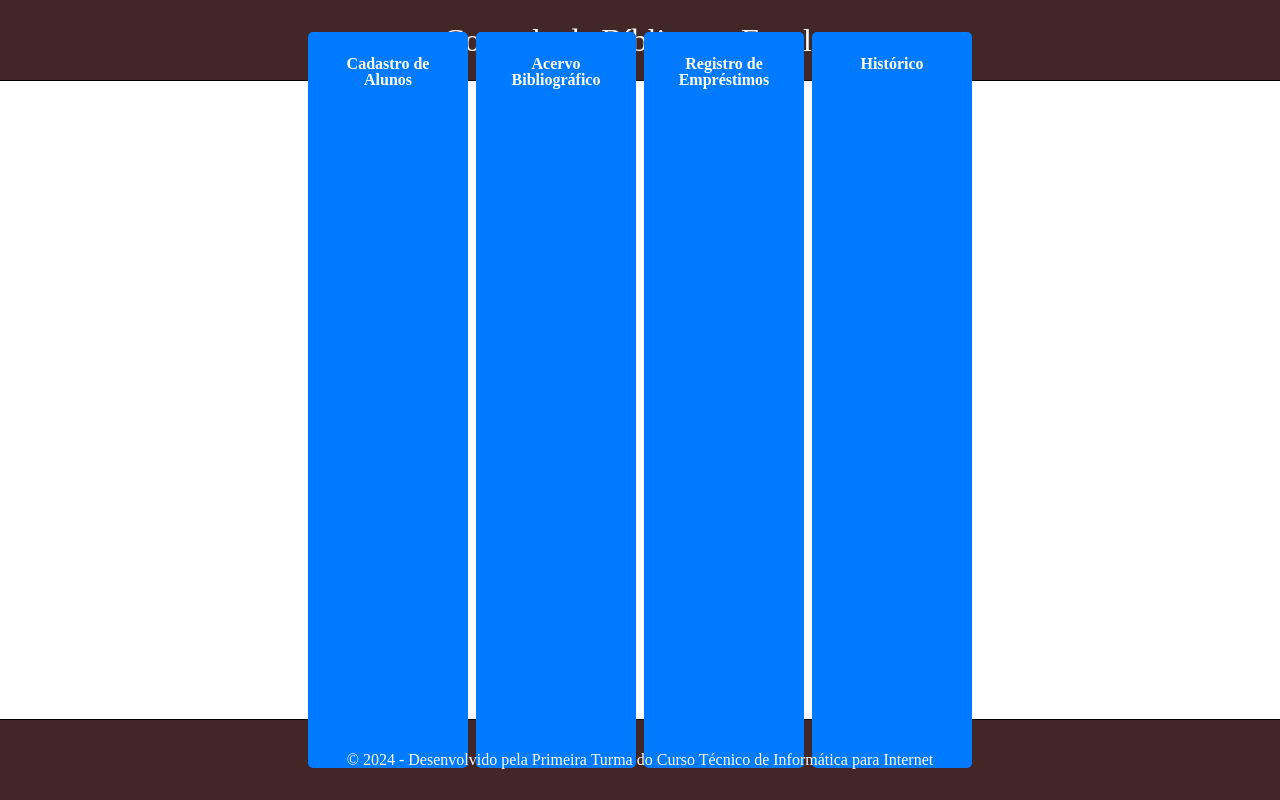
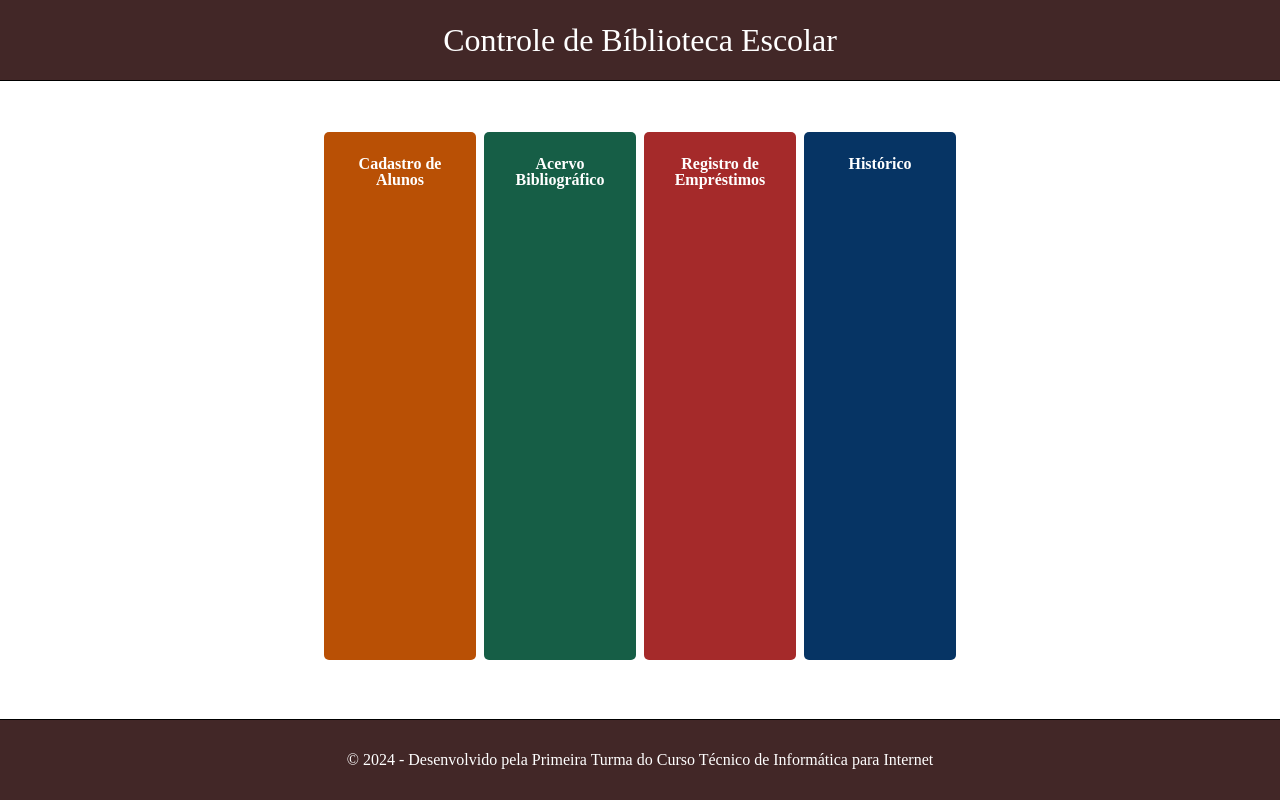
Before and after one commit to R31ARTHUR/biblioteca1, a Flask app: page / in a window 1280 px wide. Run offline with Flask 3, Linux system fonts and the light colour scheme.

Commit message:
estilizando menu

```diff
--- a/static/style.css
+++ b/static/style.css
@@ -1,5 +1,4 @@
 @import url(./reset.css);
-
 body {
     /* display: flex;
     flex-direction: column; */
@@ -22,7 +21,6 @@ h1 {
 nav {
     display: flex;
     flex-direction: column;
-    justify-content: center;
     align-items: center;
     border-top: solid 1px #000;
     border-bottom: solid 1px #000;
@@ -34,12 +32,19 @@ nav ul {
     display: flex;
     flex-direction: row;
     gap: .5rem;
+    height: 100%;
+    margin-top: 4%;
+}
+
+nav ul li{
+    flex: 1;
+    display: flex;
+    align-items: stretch;
 }
 
 nav ul li a {
-    display: inline-block; /* Faz com que a tag se comporte como um elemento em bloco, ajustável */
+    display: block; /* Muda para block para comportar altura responsiva */
     padding: 1.5rem;
-    background-color: #007bff;
     color: #fff;
     text-align: center;
     text-decoration: none;
@@ -47,16 +52,32 @@ nav ul li a {
     font-size: 1rem;
     font-weight: bold;
     border: none;
-    width: 10rem;
-    height: 46rem;
-    transition: background-color 0.3s ease; /* Animação suave ao passar o mouse */
+    width: 9.5rem;
+    height: 90%; /* Altura inicial menor para simular um livro fechado */
+    transition: all 0.5s ease; /* Transição suave para tamanho e escala */
 }
 
 nav ul li a:hover {
-    background-color: #0056b3; /* Cor de fundo ao passar o mouse */
+    transform: scale(1.1); /* Aumenta a largura e altura sem afetar os outros elementos */
+    font-size: 1.2rem;
     cursor: pointer; /* Mostra o cursor de mão */
 }
 
+#cadastro {
+    background-color: #b95005;
+}
+
+#acervo {
+    background-color: #165e46;
+}
+
+#emprestados {
+    background-color: #a52a2a;
+}
+
+#historico {
+    background-color: #063464;
+}
 footer {
     text-align: center;
     height: 10vh;
--- a/templates/index.html
+++ b/templates/index.html
@@ -12,10 +12,10 @@
         <h1>Controle de Bíblioteca Escolar</h1>
         <nav>
             <ul>
-                <li><a href="{{ url_for('listar_alunos') }}">Cadastro de Alunos</a></li>
-                <li><a href="{{ url_for('acervo') }}">Acervo Bibliográfico</a></li>
-                <li><a href="{{ url_for('livros_emprestados') }}">Registro de Empréstimos</a></li>
-                <li><a href="{{ url_for('historico') }}">Histórico</a></li>
+                <li><a href="{{ url_for('listar_alunos') }}" id="cadastro">Cadastro de Alunos</a></li>
+                <li><a href="{{ url_for('acervo') }}" id="acervo">Acervo Bibliográfico</a></li>
+                <li><a href="{{ url_for('livros_emprestados') }}" id="emprestados">Registro de Empréstimos</a></li>
+                <li><a href="{{ url_for('historico') }}" id="historico">Histórico</a></li>
             </ul>
         </nav>
     </header>
```
